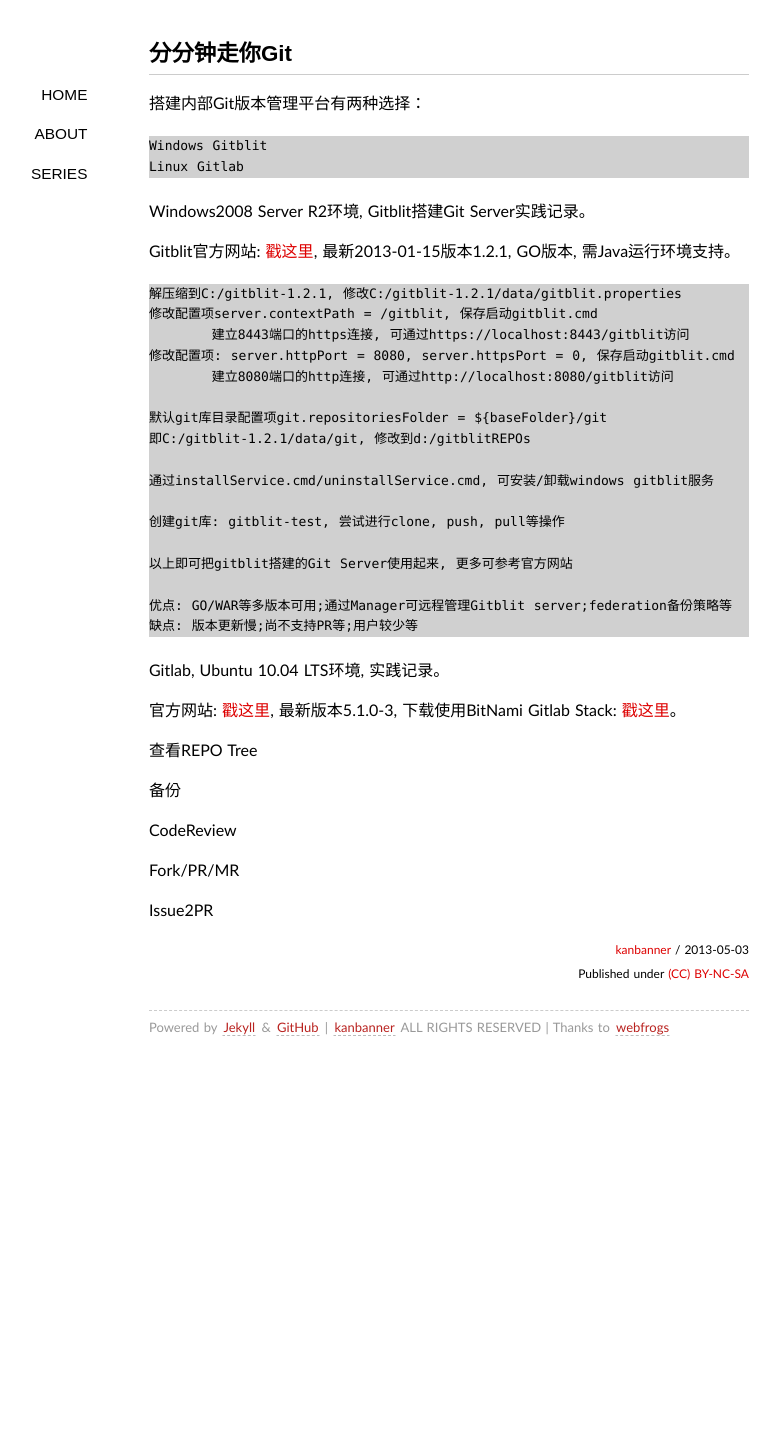
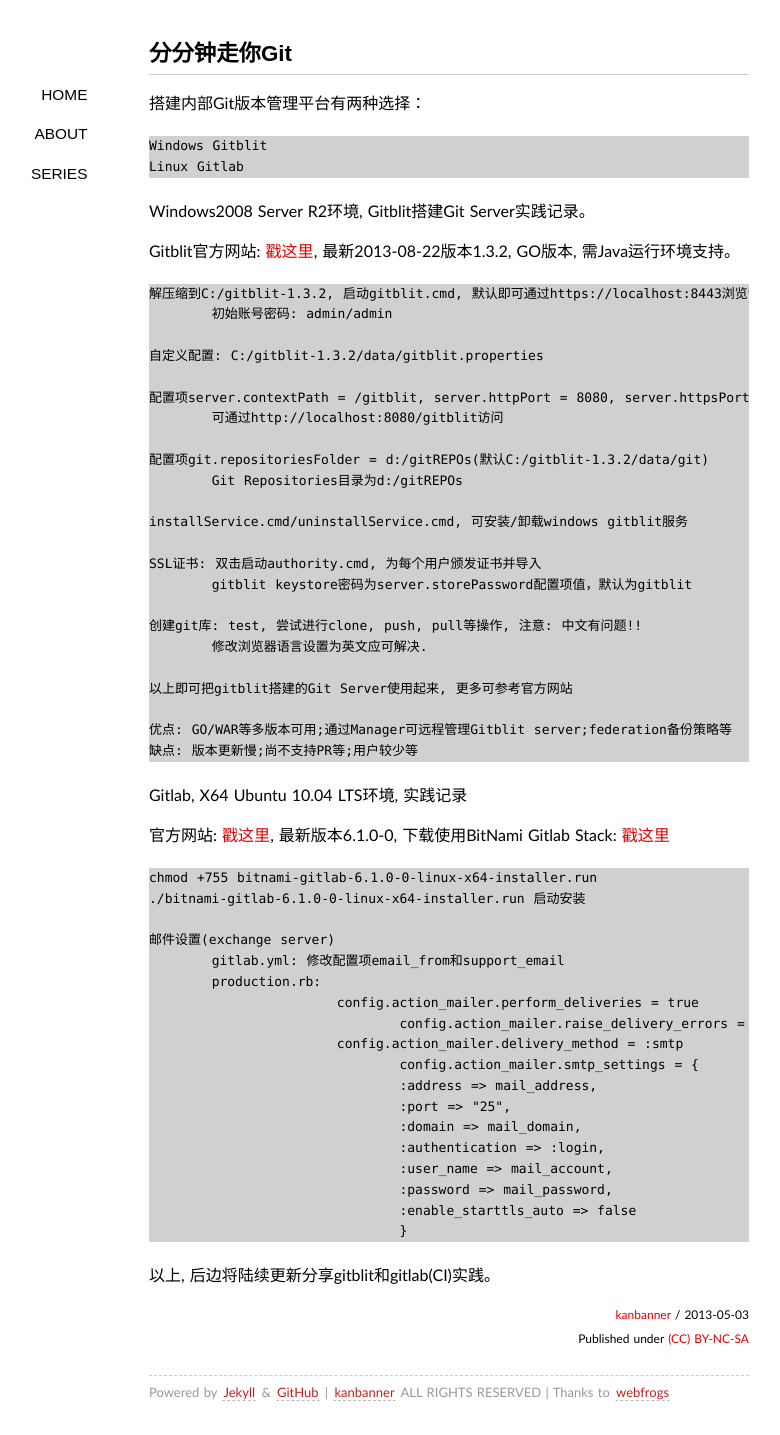
Before and after one commit to zwq00000/kanbanner.github.com, a Jekyll site: the page built from _posts/2013-05-03-within-minutes-be-up-git.md, in a window 1280 px wide. Shown: the whole page, without its empty margins (191-971 px from the left). Built offline with Jekyll 4.4.1, drawn with Linux system fonts in a browser that asks for light colours; some web fonts are replaced; Markdown is read by kramdown in place of the engine named in the settings; before the commit the page ends 1070 px from its top, so only the background shows below that.

Commit message:
refresh contents.

```diff
--- a/_posts/2013-05-03-within-minutes-be-up-git.md
+++ b/_posts/2013-05-03-within-minutes-be-up-git.md
@@ -10,36 +10,53 @@
 
 Windows2008 Server R2环境, Gitblit搭建Git Server实践记录。
 
-Gitblit官方网站: [戳这里](http://gitblit.com/), 最新2013-01-15版本1.2.1, GO版本, 需Java运行环境支持。
+Gitblit官方网站: [戳这里](http://gitblit.com/), 最新2013-08-22版本1.3.2, GO版本, 需Java运行环境支持。
 
-	解压缩到C:/gitblit-1.2.1, 修改C:/gitblit-1.2.1/data/gitblit.properties
-	修改配置项server.contextPath = /gitblit, 保存启动gitblit.cmd
-		建立8443端口的https连接, 可通过https://localhost:8443/gitblit访问
-	修改配置项: server.httpPort = 8080, server.httpsPort = 0, 保存启动gitblit.cmd
-		建立8080端口的http连接, 可通过http://localhost:8080/gitblit访问
+	解压缩到C:/gitblit-1.3.2, 启动gitblit.cmd, 默认即可通过https://localhost:8443浏览访问
+		初始账号密码: admin/admin
 
-	默认git库目录配置项git.repositoriesFolder = ${baseFolder}/git
-	即C:/gitblit-1.2.1/data/git, 修改到d:/gitblitREPOs
+	自定义配置: C:/gitblit-1.3.2/data/gitblit.properties
 
-	通过installService.cmd/uninstallService.cmd, 可安装/卸载windows gitblit服务
+	配置项server.contextPath = /gitblit, server.httpPort = 8080, server.httpsPort = 0
+		可通过http://localhost:8080/gitblit访问
 
-	创建git库: gitblit-test, 尝试进行clone, push, pull等操作
+	配置项git.repositoriesFolder = d:/gitREPOs(默认C:/gitblit-1.3.2/data/git)
+		Git Repositories目录为d:/gitREPOs
+
+	installService.cmd/uninstallService.cmd, 可安装/卸载windows gitblit服务
+
+	SSL证书: 双击启动authority.cmd, 为每个用户颁发证书并导入
+		gitblit keystore密码为server.storePassword配置项值，默认为gitblit
+
+	创建git库: test, 尝试进行clone, push, pull等操作, 注意: 中文有问题!!
+		修改浏览器语言设置为英文应可解决.
 
 	以上即可把gitblit搭建的Git Server使用起来, 更多可参考官方网站
 
 	优点: GO/WAR等多版本可用;通过Manager可远程管理Gitblit server;federation备份策略等
 	缺点: 版本更新慢;尚不支持PR等;用户较少等
 
-Gitlab, Ubuntu 10.04 LTS环境, 实践记录。
+Gitlab, X64 Ubuntu 10.04 LTS环境, 实践记录
 
-官方网站: [戳这里](http://gitlab.org/), 最新版本5.1.0-3, 下载使用BitNami Gitlab Stack: [戳这里](http://bitnami.com/stack/gitlab)。
+官方网站: [戳这里](http://gitlab.org/), 最新版本6.1.0-0, 下载使用BitNami Gitlab Stack: [戳这里](http://bitnami.com/stack/gitlab/installer)
 
-查看REPO Tree
+	chmod +755 bitnami-gitlab-6.1.0-0-linux-x64-installer.run
+	./bitnami-gitlab-6.1.0-0-linux-x64-installer.run 启动安装
 
-备份
+	邮件设置(exchange server)
+		gitlab.yml: 修改配置项email_from和support_email
+		production.rb:
+			  	config.action_mailer.perform_deliveries = true
+  			  	config.action_mailer.raise_delivery_errors = true
+				config.action_mailer.delivery_method = :smtp
+  				config.action_mailer.smtp_settings = {
+    				:address => mail_address,
+    				:port => "25",
+    				:domain => mail_domain,
+    				:authentication => :login,
+    				:user_name => mail_account,
+    				:password => mail_password,
+    				:enable_starttls_auto => false
+  				}
 
-CodeReview
-
-Fork/PR/MR
-
-Issue2PR
+以上, 后边将陆续更新分享gitblit和gitlab(CI)实践。
```
